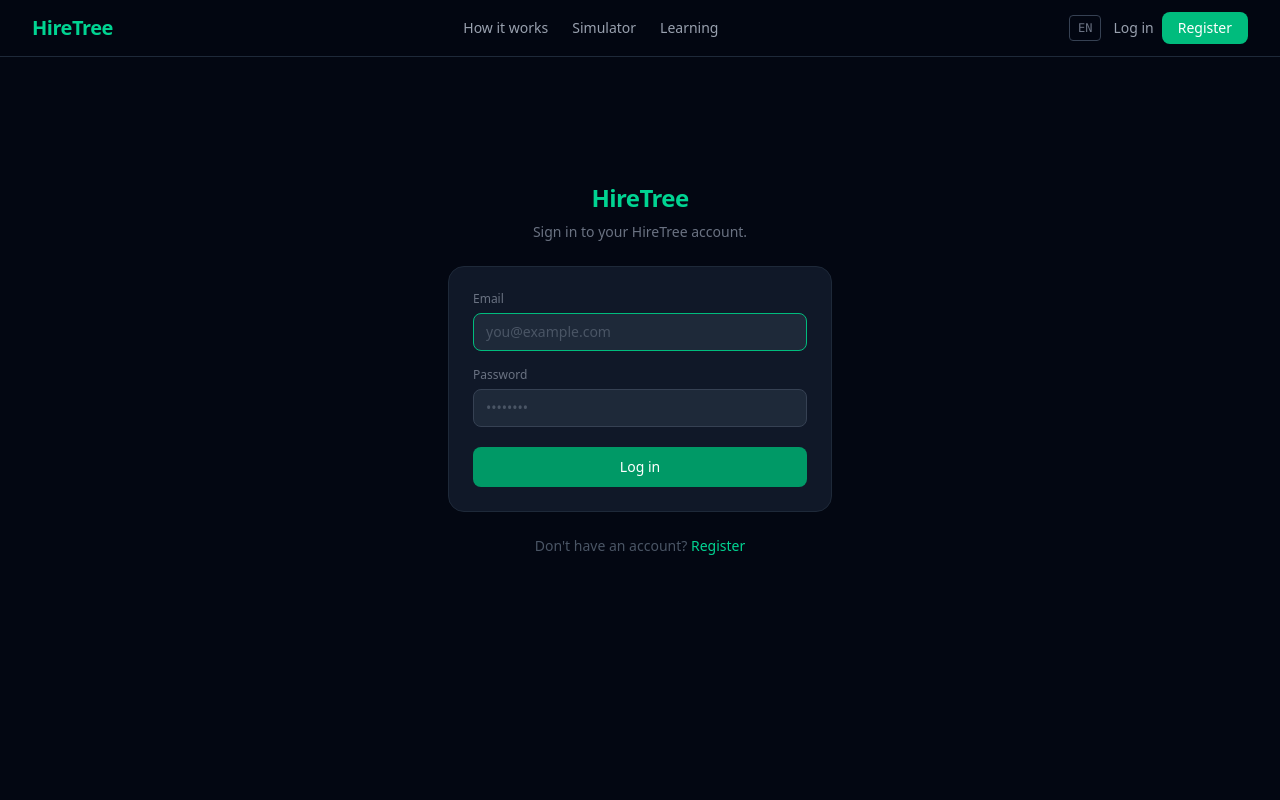
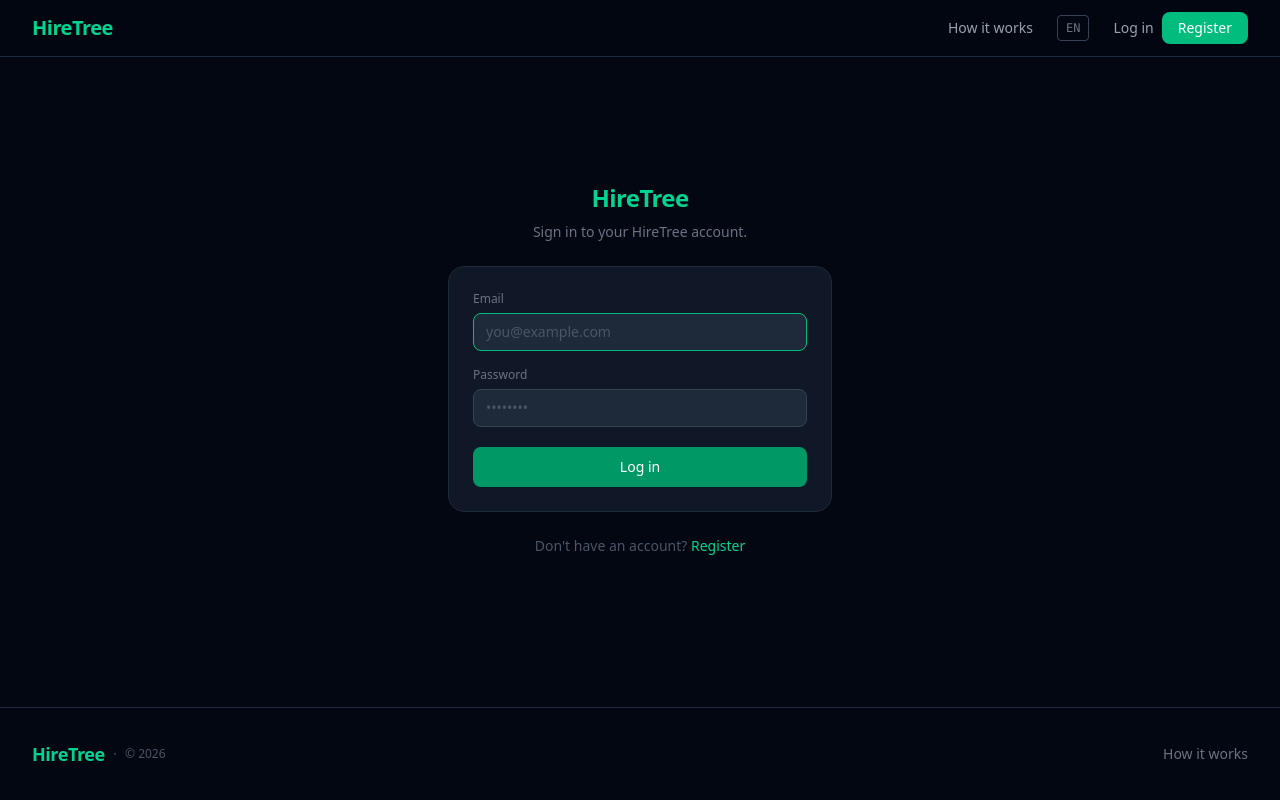
Before and after one commit to pawelszalw/HireTree, a React (Vite) app in the folder frontend/: page /login in a window 1280 px wide. Built offline with nearby package versions, Linux system fonts and the light colour scheme; no server answers.

Commit message:
feat(nav): restructure navbar, rename jobs link and add footer

```diff
--- a/frontend/src/App.jsx
+++ b/frontend/src/App.jsx
@@ -1,6 +1,7 @@
 import { BrowserRouter, Routes, Route } from 'react-router-dom'
 import { AuthProvider } from './context/AuthContext'
 import Navbar from './components/Navbar'
+import Footer from './components/Footer'
 import ProtectedRoute from './components/ProtectedRoute'
 import Dashboard from './pages/Dashboard'
 import Pipeline from './pages/Pipeline'
@@ -16,9 +17,9 @@
   return (
     <BrowserRouter>
       <AuthProvider>
-        <div className="min-h-screen bg-gray-950 text-gray-100">
+        <div className="min-h-screen bg-gray-950 text-gray-100 flex flex-col">
           <Navbar />
-          <main className="max-w-7xl mx-auto px-4 sm:px-6 lg:px-8 py-8">
+          <main className="flex-1 max-w-7xl w-full mx-auto px-4 sm:px-6 lg:px-8 py-8">
             <Routes>
               <Route path="/login" element={<Login />} />
               <Route path="/register" element={<Register />} />
@@ -31,6 +32,7 @@
               <Route path="/jobs/:id" element={<ProtectedRoute><JobDetail /></ProtectedRoute>} />
             </Routes>
           </main>
+          <Footer />
         </div>
       </AuthProvider>
     </BrowserRouter>
--- /dev/null
+++ b/frontend/src/components/Footer.jsx
@@ -0,0 +1,47 @@
+import { NavLink } from 'react-router-dom'
+import { useTranslation } from 'react-i18next'
+import { useAuth } from '../context/AuthContext'
+
+export default function Footer() {
+  const { t } = useTranslation()
+  const { user } = useAuth()
+  const year = new Date().getFullYear()
+
+  return (
+    <footer className="border-t border-gray-800 bg-gray-950 mt-auto">
+      <div className="max-w-7xl mx-auto px-4 sm:px-6 lg:px-8 py-8 flex flex-col sm:flex-row items-center justify-between gap-4">
+
+        {/* Brand */}
+        <div className="flex items-center gap-2">
+          <span className="text-emerald-400 font-bold text-lg tracking-tight">HireTree</span>
+          <span className="text-gray-700">·</span>
+          <span className="text-xs text-gray-600">© {year}</span>
+        </div>
+
+        {/* Links */}
+        <nav className="flex items-center gap-5 text-sm">
+          {user && (
+            <>
+              <NavLink to="/" end className="text-gray-500 hover:text-gray-300 transition-colors">
+                {t('nav.jobs')}
+              </NavLink>
+              <NavLink to="/pipeline" className="text-gray-500 hover:text-gray-300 transition-colors">
+                {t('nav.pipeline')}
+              </NavLink>
+              <NavLink to="/simulator" className="text-gray-500 hover:text-gray-300 transition-colors">
+                {t('nav.simulator')}
+              </NavLink>
+              <NavLink to="/learning" className="text-gray-500 hover:text-gray-300 transition-colors">
+                {t('nav.learning')}
+              </NavLink>
+            </>
+          )}
+          <NavLink to="/how-it-works" className="text-gray-500 hover:text-gray-300 transition-colors">
+            {t('nav.howItWorks')}
+          </NavLink>
+        </nav>
+
+      </div>
+    </footer>
+  )
+}
--- a/frontend/src/components/Navbar.jsx
+++ b/frontend/src/components/Navbar.jsx
@@ -5,6 +5,8 @@
 
 const linkClass = ({ isActive }) =>
   `hover:text-gray-100 transition-colors ${isActive ? 'text-gray-100' : 'text-gray-400'}`
+
+const plainLink = 'text-gray-400 hover:text-gray-100 transition-colors'
 
 export default function Navbar() {
   const { t, i18n } = useTranslation()
@@ -34,24 +36,32 @@
 
   return (
     <header className="border-b border-gray-800 bg-gray-950/80 backdrop-blur sticky top-0 z-50">
-      <div className="max-w-7xl mx-auto px-4 sm:px-6 lg:px-8 h-14 flex items-center justify-between">
-        <div className="flex items-center gap-2">
-          <span className="text-emerald-400 font-bold text-xl tracking-tight">HireTree</span>
-        </div>
+      <div className="max-w-7xl mx-auto px-4 sm:px-6 lg:px-8 h-14 flex items-center gap-6">
 
-        <nav className="flex items-center gap-6 text-sm">
+        {/* Logo */}
+        <NavLink to="/" className="text-emerald-400 font-bold text-xl tracking-tight shrink-0">
+          HireTree
+        </NavLink>
+
+        {/* Left nav — authenticated links */}
         {user && (
-            <>
+          <nav className="flex items-center gap-5 text-sm">
             <NavLink to="/" end className={linkClass}>{t('nav.jobs')}</NavLink>
             <NavLink to="/pipeline" className={linkClass}>{t('nav.pipeline')}</NavLink>
-            </>
-          )}
-          <NavLink to="/how-it-works" className={linkClass}>{t('nav.howItWorks')}</NavLink>
             <NavLink to="/simulator" className={linkClass}>{t('nav.simulator')}</NavLink>
             <NavLink to="/learning" className={linkClass}>{t('nav.learning')}</NavLink>
           </nav>
+        )}
 
-        <div className="flex items-center gap-3">
+        {/* Spacer — pushes right section to the edge */}
+        <div className="flex-1" />
+
+        {/* How it works — far right before auth */}
+        <NavLink to="/how-it-works" className={`text-sm ${plainLink}`}>
+          {t('nav.howItWorks')}
+        </NavLink>
+
+        {/* Lang toggle */}
         <button
           onClick={toggleLang}
           className="text-xs font-mono text-gray-500 hover:text-gray-300 border border-gray-700 hover:border-gray-500 px-2 py-1 rounded transition-colors"
@@ -59,6 +69,7 @@
           {i18n.language === 'en' ? 'EN' : 'PL'}
         </button>
 
+        {/* Auth */}
         {user ? (
           <div ref={dropdownRef} className="relative">
             <button
@@ -111,7 +122,7 @@
             </NavLink>
           </div>
         )}
-        </div>
+
       </div>
     </header>
   )
--- a/frontend/src/i18n/locales/en.json
+++ b/frontend/src/i18n/locales/en.json
@@ -1,6 +1,6 @@
 {
   "nav": {
-    "jobs": "Overview",
+    "jobs": "Jobs",
     "pipeline": "Pipeline",
     "profile": "Profile",
     "logout": "Log out",
--- a/frontend/src/i18n/locales/pl.json
+++ b/frontend/src/i18n/locales/pl.json
@@ -1,6 +1,6 @@
 {
   "nav": {
-    "jobs": "Przegląd",
+    "jobs": "Oferty",
     "pipeline": "Pipeline",
     "profile": "Profil",
     "logout": "Wyloguj się",
```
Lines whose indentation alone changed are shown as unchanged.
